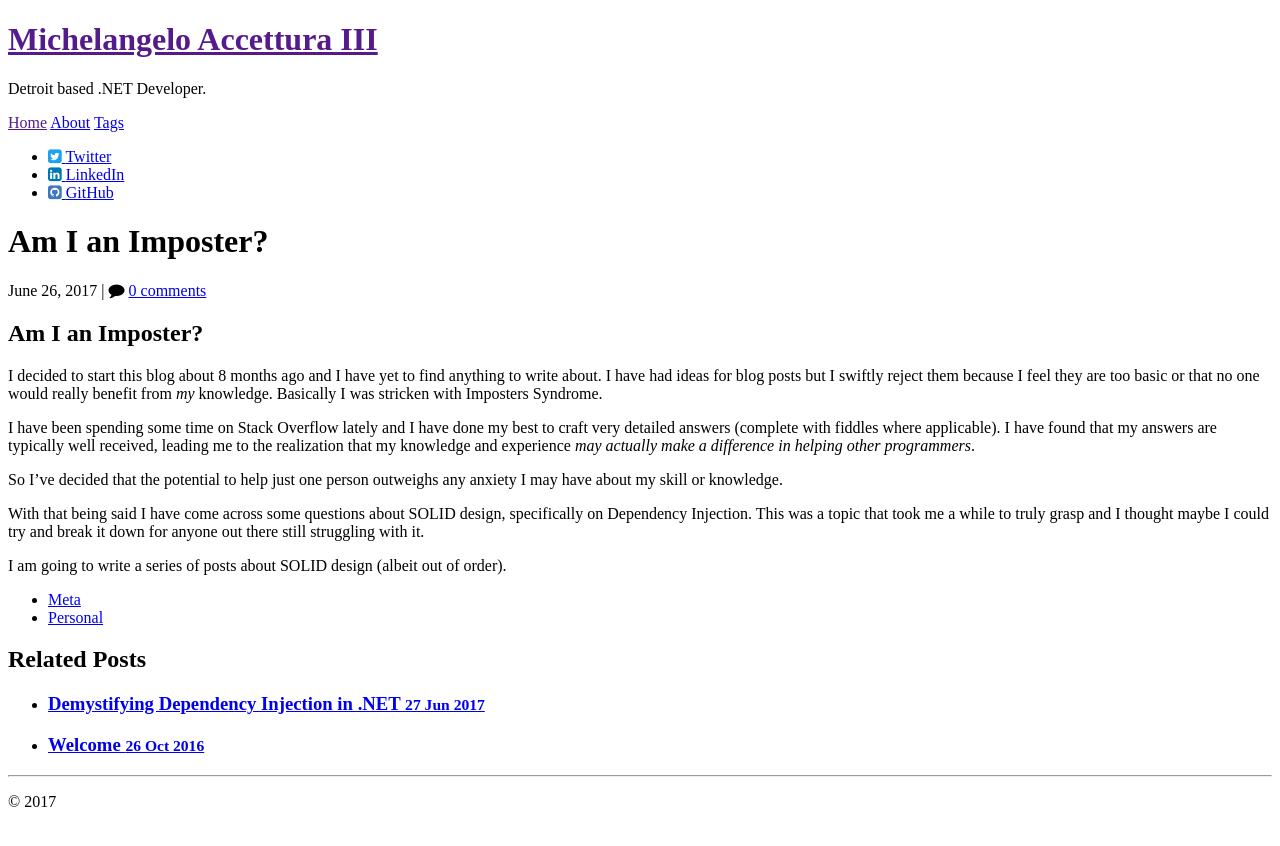
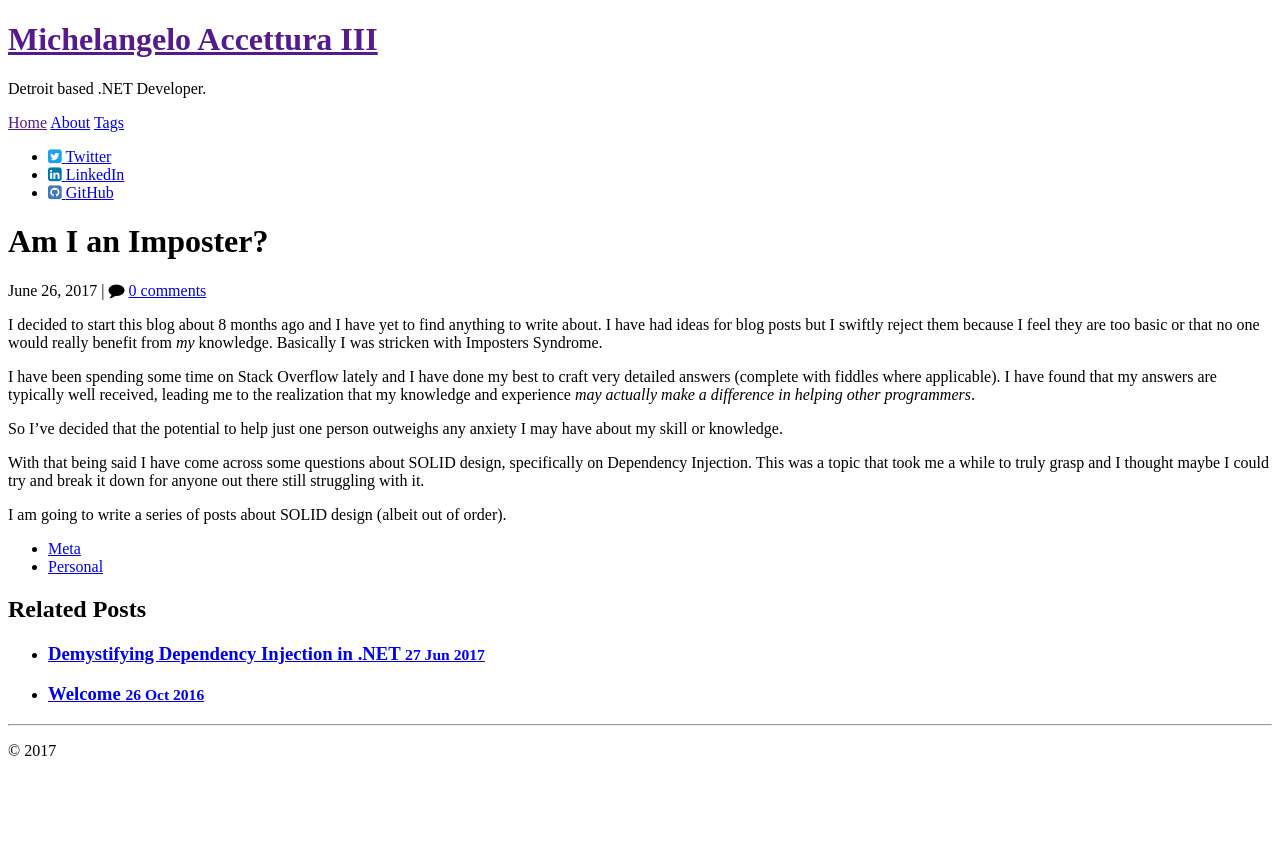
Before and after one commit to maccettura/maccettura.github.io, a Jekyll site: the page built from _posts/2017-06-26-am-i-an-imposter.md, in a window 1280 px wide. Shown: the top 846 px of the page. Built offline with Jekyll 4.4.1, drawn with Linux system fonts in a browser that asks for light colours; comment, search, counter and statistics services are not loaded.

Commit message:
Update 2017-06-26-am-i-an-imposter.md
Removing double titles

```diff
--- a/_posts/2017-06-26-am-i-an-imposter.md
+++ b/_posts/2017-06-26-am-i-an-imposter.md
@@ -4,8 +4,6 @@ title:  "Am I an Imposter?"
 tags: [Meta, Personal]
 comments: false
 ---
-
-<h2>Am I an Imposter?</h2>
 
 I decided to start this blog about 8 months ago and I have yet to find anything to write about.  I have had ideas for blog posts but I swiftly reject them because I feel they are too basic or that no one would really benefit from _my_ knowledge.  Basically I was stricken with Imposters Syndrome.
 
```
